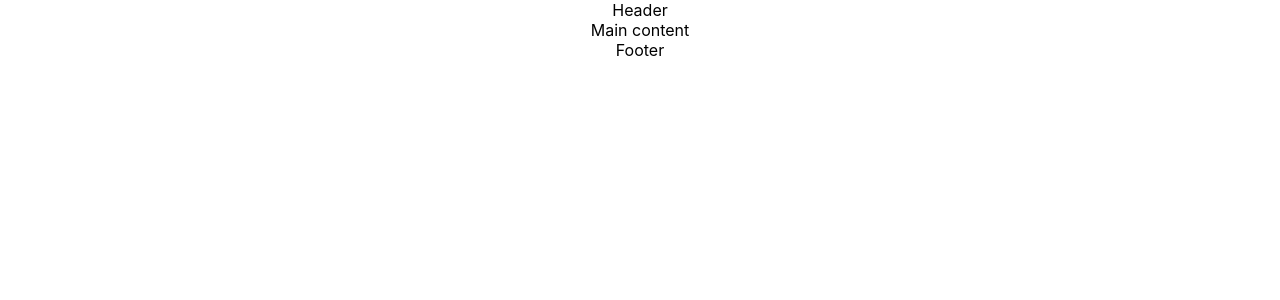
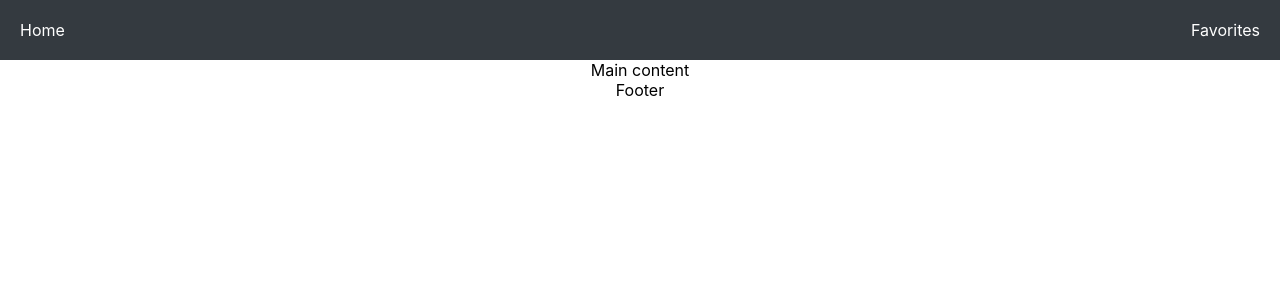
Before and after one commit to rcreativity/movie-search-app, a React (Create React App) app: page / in a window 1280 px wide. Shown: the top 300 px of the page. Built offline with nearby package versions, Linux system fonts and the light colour scheme.

Commit message:
Header styling

```diff
--- a/src/App.js
+++ b/src/App.js
@@ -1,4 +1,4 @@
-import Home from './pages/home/index'
+import Home from './pages/home'
 
 function App() {
   return <Home />
--- /dev/null
+++ b/src/components/header/index.jsx
@@ -0,0 +1,16 @@
+import React from 'react'
+import { Link } from 'react-router-dom'
+import {Header, LogoContainer, NavContainer} from './styled'
+
+export default function index() {
+  return (
+    <Header>
+      <LogoContainer>
+        <Link to="/">Home</Link>
+      </LogoContainer>
+      <NavContainer>
+        <Link to="/">Favorites</Link>
+      </NavContainer>
+    </Header>
+  )
+}
--- /dev/null
+++ b/src/components/header/styled/index.js
@@ -0,0 +1,36 @@
+import styled from 'styled-components'
+
+const Header = styled.header`
+  margin: 0 auto;
+  text-align: center;
+  background: #343a40;
+  display: flex;
+  flex-direction: row;
+  padding: 20px;
+  box-sizing: border-box;
+  color: #fff;
+  & > div {
+    width: 50%;
+
+    &:first-child {
+      text-align: left;
+    }
+    &:last-child {
+      text-align: right;
+    }
+
+    a{
+      color: #fff;
+      text-decoration: none;
+
+      &:hover {
+        text-decoration: underline;
+      }
+    }
+  }
+`
+
+const LogoContainer = styled.div``
+const NavContainer = styled.div``
+
+export {Header, LogoContainer, NavContainer};
--- a/src/pages/home/index.jsx
+++ b/src/pages/home/index.jsx
@@ -1,10 +1,11 @@
 import React from 'react'
 import AppContainer from './styled'
+import Header from '../../components/header'
 
 export default function Home() {
   return (
     <AppContainer>
-      <header>Header</header>
+      <Header />
       <main>Main content</main>
       <footer>Footer</footer>
     </AppContainer>
```
